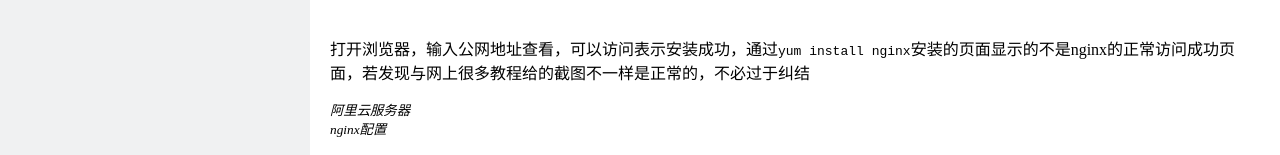
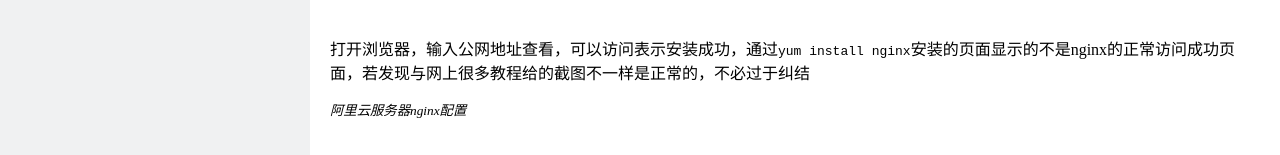
Before and after one commit to ChaoFish/ChaoFish.github.io, a Jekyll site: the page built from _posts/2021-12-16-aliyun.md, in a window 1280 px wide. Shown: the part 1530-1685 px from the top of the page. Built offline with Jekyll 4.4.1, drawn with Linux system fonts in a browser that asks for light colours.

Commit message:
更新主题样式

```diff
--- a/_layouts/post.html
+++ b/_layouts/post.html
@@ -5,7 +5,9 @@
 {{ content }}
 
 {% if page.tags %}
-  {% for tag in page.tags %}
-    <small><em>{{ tag }}</em></small>
-  {% endfor %}
+  <div class="tags">
+    {% for tag in page.tags %}
+      <small><em>{{ tag }}</em></small>
+    {% endfor %}
+  </div>
 {% endif %}
--- a/assets/css/default.css
+++ b/assets/css/default.css
@@ -96,3 +96,12 @@
 img {
   width: 100%;
 }
+
+.tags {
+  display: flex;
+}
+.tag {
+  background-color: #ffffff;
+  border-radius: 20px;
+  padding: 4px 8px;
+}
```
Also changed, not shown: _posts/2021-12-16-aliyun.md (+2 -2 lines), index.html (+7 -0 lines).
